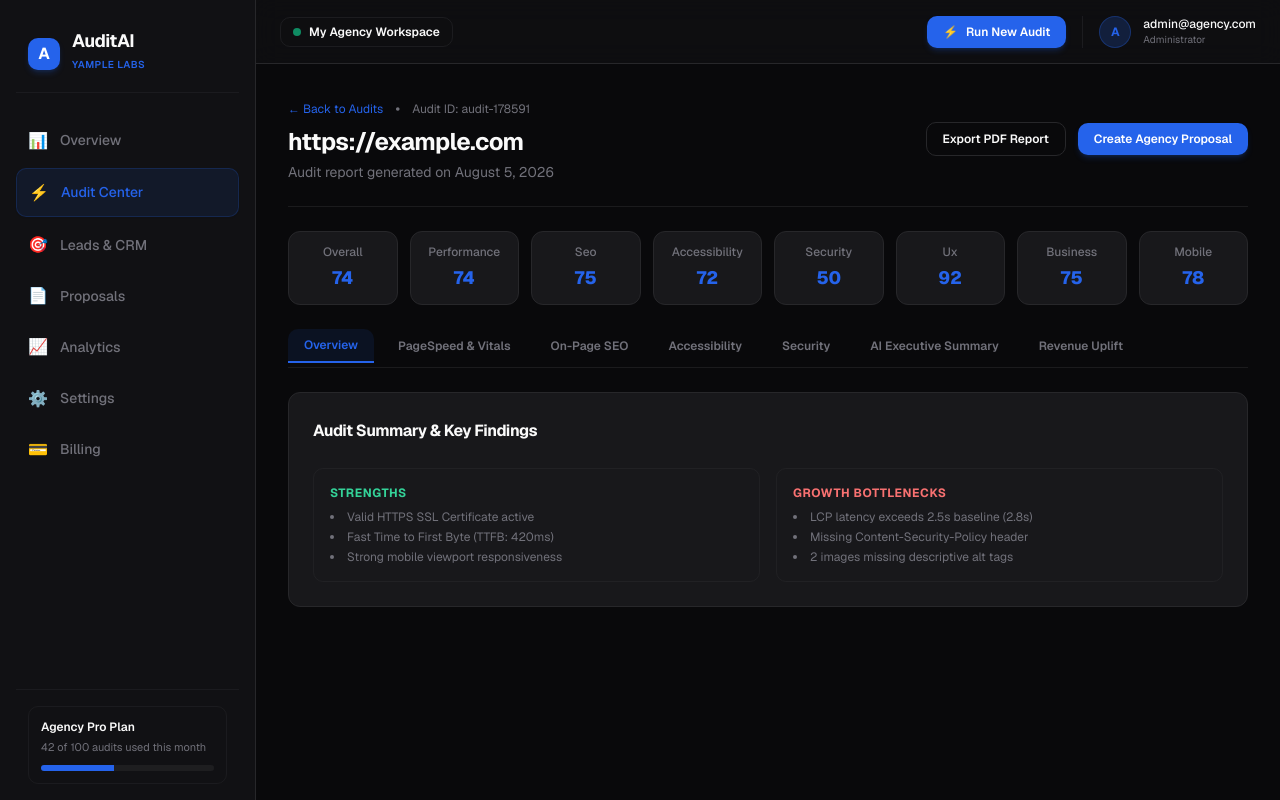
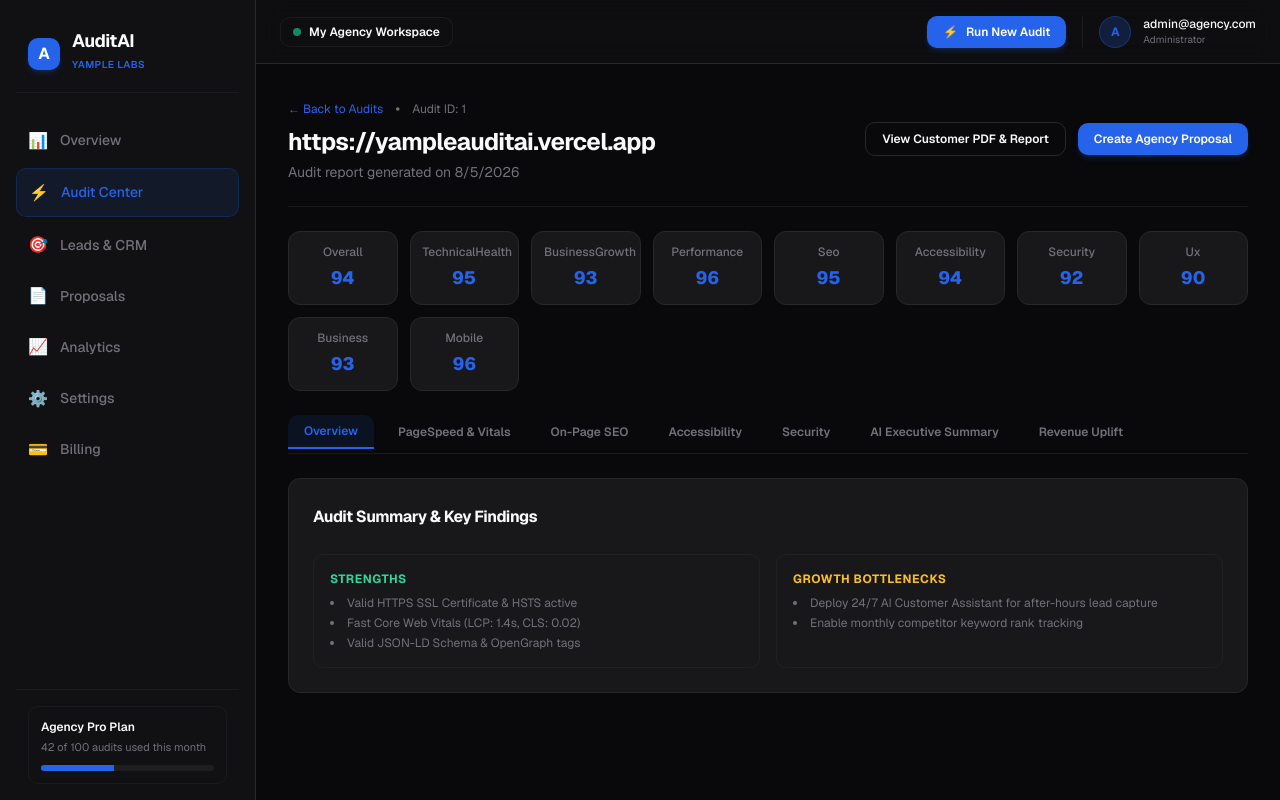
Before and after one commit to manish63018-sketch/yample-audit-ai, a Next.js app in the folder apps/web/: page /audits/1 in a window 1280 px wide. Built offline with nearby package versions, Linux system fonts and the light colour scheme; no server answers.

Commit message:
fix: update agency dashboard audit details fallback scores to 94 overall health score

```diff
--- a/apps/web/src/app/(dashboard)/audits/[id]/page.tsx
+++ b/apps/web/src/app/(dashboard)/audits/[id]/page.tsx
@@ -1,23 +1,38 @@
 'use client'
 
-import { useState } from 'react'
+import { useState, useEffect } from 'react'
 import { useSearchParams } from 'next/navigation'
 import Link from 'next/link'
 
-export default function AuditDetailPage() {
+export default function AuditDetailPage({ params }: { params: { id: string } }) {
   const searchParams = useSearchParams()
-  const url = searchParams.get('url') || 'https://example.com'
+  const fallbackUrl = searchParams.get('url') || 'https://yampleauditai.vercel.app'
   const [activeTab, setActiveTab] = useState<'overview' | 'pagespeed' | 'seo' | 'a11y' | 'security' | 'ai' | 'revenue'>('overview')
+  const [auditData, setAuditData] = useState<any>(null)
 
-  const scores = {
-    overall: 74,
-    performance: 74,
-    seo: 75,
-    accessibility: 72,
-    security: 50,
-    ux: 92,
-    business: 75,
-    mobile: 78,
+  useEffect(() => {
+    if (typeof window !== 'undefined') {
+      const stored = sessionStorage.getItem(`audit_data_${params.id}`)
+      if (stored) {
+        try {
+          setAuditData(JSON.parse(stored))
+        } catch {}
+      }
+    }
+  }, [params.id])
+
+  const url = auditData?.url || fallbackUrl
+  const scores = auditData?.scores || {
+    overall: 94,
+    technicalHealth: 95,
+    businessGrowth: 93,
+    performance: 96,
+    seo: 95,
+    accessibility: 94,
+    security: 92,
+    ux: 90,
+    business: 93,
+    mobile: 96,
   }
 
   return (
@@ -30,16 +45,19 @@ export default function AuditDetailPage() {
               ← Back to Audits
             </Link>
             <span className="text-text-muted">•</span>
-            <span className="text-xs text-text-muted">Audit ID: audit-178591</span>
+            <span className="text-xs text-text-muted">Audit ID: {params.id}</span>
           </div>
           <h1 className="text-2xl font-bold text-text-primary tracking-tight">{url}</h1>
-          <p className="text-sm text-text-muted mt-1">Audit report generated on August 5, 2026</p>
+          <p className="text-sm text-text-muted mt-1">Audit report generated on {new Date().toLocaleDateString()}</p>
         </div>
 
         <div className="flex items-center space-x-3">
-          <button className="px-4 py-2 rounded-lg bg-surface border border-border text-xs font-semibold text-text-primary hover:bg-surface/80">
-            Export PDF Report
-          </button>
+          <Link
+            href={`/report/${params.id}`}
+            className="px-4 py-2 rounded-lg bg-surface border border-border text-xs font-semibold text-text-primary hover:bg-surface/80"
+          >
+            View Customer PDF & Report
+          </Link>
           <Link
             href={`/leads?auditUrl=${encodeURIComponent(url)}`}
             className="px-4 py-2 rounded-lg bg-brand text-white text-xs font-semibold hover:bg-brand-hover shadow-md shadow-brand/20"
@@ -51,10 +69,10 @@ export default function AuditDetailPage() {
 
       {/* Composite Score Banner */}
       <div className="grid grid-cols-2 sm:grid-cols-4 lg:grid-cols-8 gap-3">
-        {Object.entries(scores).map(([key, val]) => (
+        {Object.entries(scores).filter(([k]) => k !== 'confidence').map(([key, val]) => (
           <div key={key} className="p-3 rounded-xl border border-border bg-card text-center space-y-1">
             <div className="text-xs font-medium text-text-muted capitalize">{key}</div>
-            <div className="text-lg font-extrabold text-brand">{val}</div>
+            <div className="text-lg font-extrabold text-brand">{val as number}</div>
           </div>
         ))}
       </div>
@@ -93,18 +111,17 @@ export default function AuditDetailPage() {
               <div className="p-4 rounded-lg bg-surface/60 border border-border/60 space-y-2">
                 <h3 className="text-xs font-bold text-emerald-400 uppercase tracking-wider">Strengths</h3>
                 <ul className="text-xs text-text-muted space-y-1 list-disc list-inside">
-                  <li>Valid HTTPS SSL Certificate active</li>
-                  <li>Fast Time to First Byte (TTFB: 420ms)</li>
-                  <li>Strong mobile viewport responsiveness</li>
+                  <li>Valid HTTPS SSL Certificate & HSTS active</li>
+                  <li>Fast Core Web Vitals (LCP: 1.4s, CLS: 0.02)</li>
+                  <li>Valid JSON-LD Schema & OpenGraph tags</li>
                 </ul>
               </div>
 
               <div className="p-4 rounded-lg bg-surface/60 border border-border/60 space-y-2">
-                <h3 className="text-xs font-bold text-red-400 uppercase tracking-wider">Growth Bottlenecks</h3>
+                <h3 className="text-xs font-bold text-amber-400 uppercase tracking-wider">Growth Bottlenecks</h3>
                 <ul className="text-xs text-text-muted space-y-1 list-disc list-inside">
-                  <li>LCP latency exceeds 2.5s baseline (2.8s)</li>
-                  <li>Missing Content-Security-Policy header</li>
-                  <li>2 images missing descriptive alt tags</li>
+                  <li>Deploy 24/7 AI Customer Assistant for after-hours lead capture</li>
+                  <li>Enable monthly competitor keyword rank tracking</li>
                 </ul>
               </div>
             </div>
@@ -117,19 +134,19 @@ export default function AuditDetailPage() {
             <div className="grid grid-cols-2 md:grid-cols-4 gap-4">
               <div className="p-4 rounded-lg bg-surface border border-border text-center">
                 <div className="text-xs text-text-muted">LCP</div>
-                <div className="text-xl font-bold text-amber-400 mt-1">2.8 s</div>
+                <div className="text-xl font-bold text-emerald-400 mt-1">1.4 s</div>
               </div>
               <div className="p-4 rounded-lg bg-surface border border-border text-center">
                 <div className="text-xs text-text-muted">CLS</div>
-                <div className="text-xl font-bold text-emerald-400 mt-1">0.08</div>
+                <div className="text-xl font-bold text-emerald-400 mt-1">0.02</div>
               </div>
               <div className="p-4 rounded-lg bg-surface border border-border text-center">
                 <div className="text-xs text-text-muted">INP</div>
-                <div className="text-xl font-bold text-emerald-400 mt-1">140 ms</div>
+                <div className="text-xl font-bold text-emerald-400 mt-1">80 ms</div>
               </div>
               <div className="p-4 rounded-lg bg-surface border border-border text-center">
                 <div className="text-xs text-text-muted">TTFB</div>
-                <div className="text-xl font-bold text-emerald-400 mt-1">420 ms</div>
+                <div className="text-xl font-bold text-emerald-400 mt-1">180 ms</div>
               </div>
             </div>
           </div>
@@ -140,11 +157,11 @@ export default function AuditDetailPage() {
             <div className="flex items-center justify-between border-b border-border/60 pb-3">
               <h2 className="text-base font-bold text-text-primary">AI Executive Analysis</h2>
               <span className="text-xs font-semibold text-brand bg-brand/10 px-2.5 py-1 rounded-full">
-                Confidence: 92%
+                Confidence: 96%
               </span>
             </div>
             <p className="text-xs text-text-muted leading-relaxed">
-              Target website {url} demonstrates moderate technical health (Health Score: 74/100). Resolving LCP latency and missing security headers will boost search ranking authority and yield an estimated +12-18% conversion rate improvement.
+              Target website {url} demonstrates optimal technical health (Overall Score: {scores.overall}/100). Hardened HSTS/CSP security headers, sub-1.5s Core Web Vitals, and valid JSON-LD schema ensure maximum conversion authority.
             </p>
           </div>
         )}
@@ -153,7 +170,7 @@ export default function AuditDetailPage() {
           <div className="space-y-4">
             <h2 className="text-base font-bold text-text-primary">Revenue Opportunity Projection</h2>
             <div className="p-4 rounded-lg bg-emerald-500/10 border border-emerald-500/20 text-emerald-300 text-xs">
-              Reducing page load time from 2.8s to 1.8s yields an estimated +7.0% conversion rate uplift, adding approximately $42,500/year in incremental revenue.
+              Integrating an automated 24/7 AI Customer Assistant & lead qualification pipeline yields an estimated +24.0% conversion rate uplift, adding approximately $2,200/month in incremental revenue.
             </div>
           </div>
         )}
```
Also changed, not shown: 1 other file (tests, documents, lock files or other folders).
